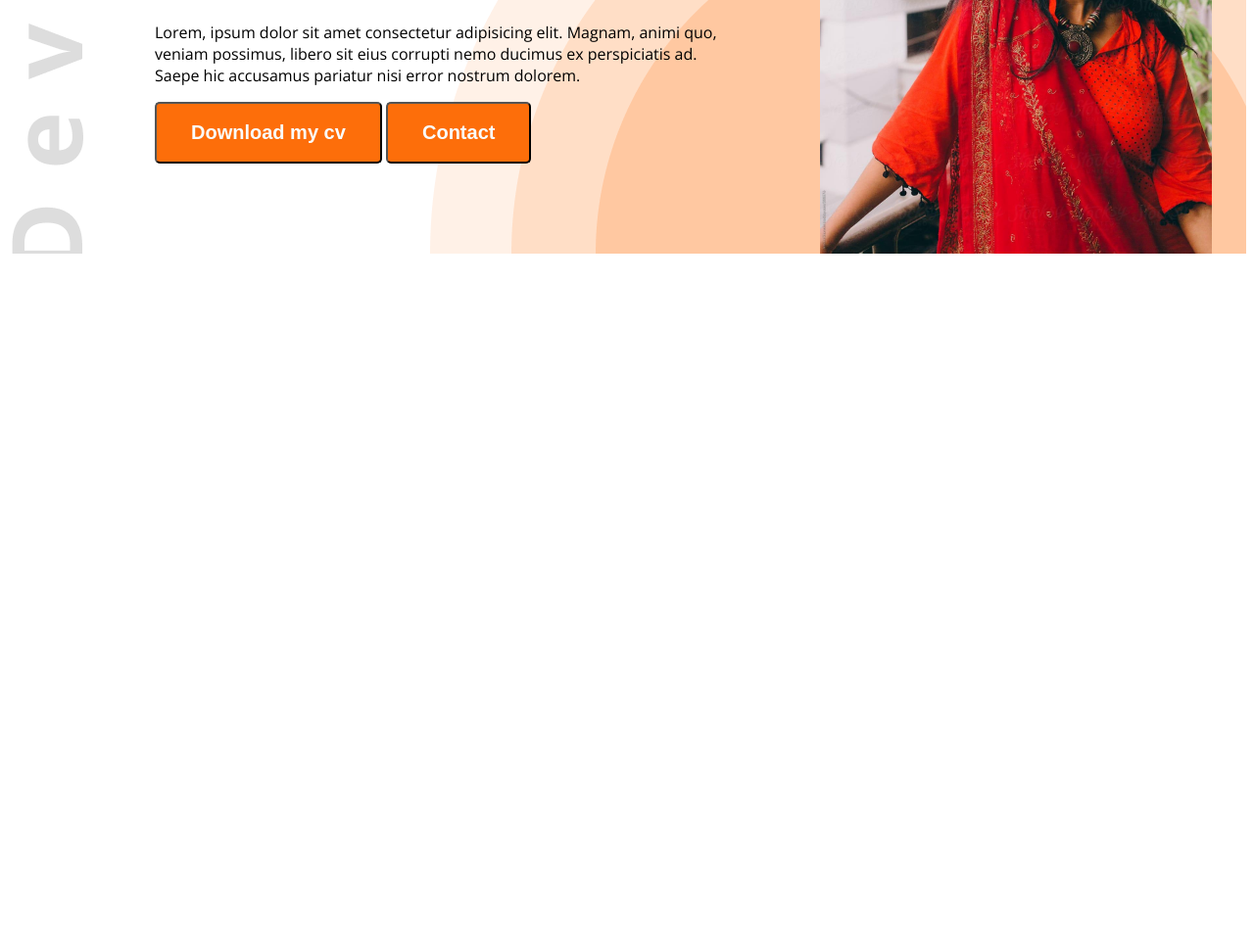
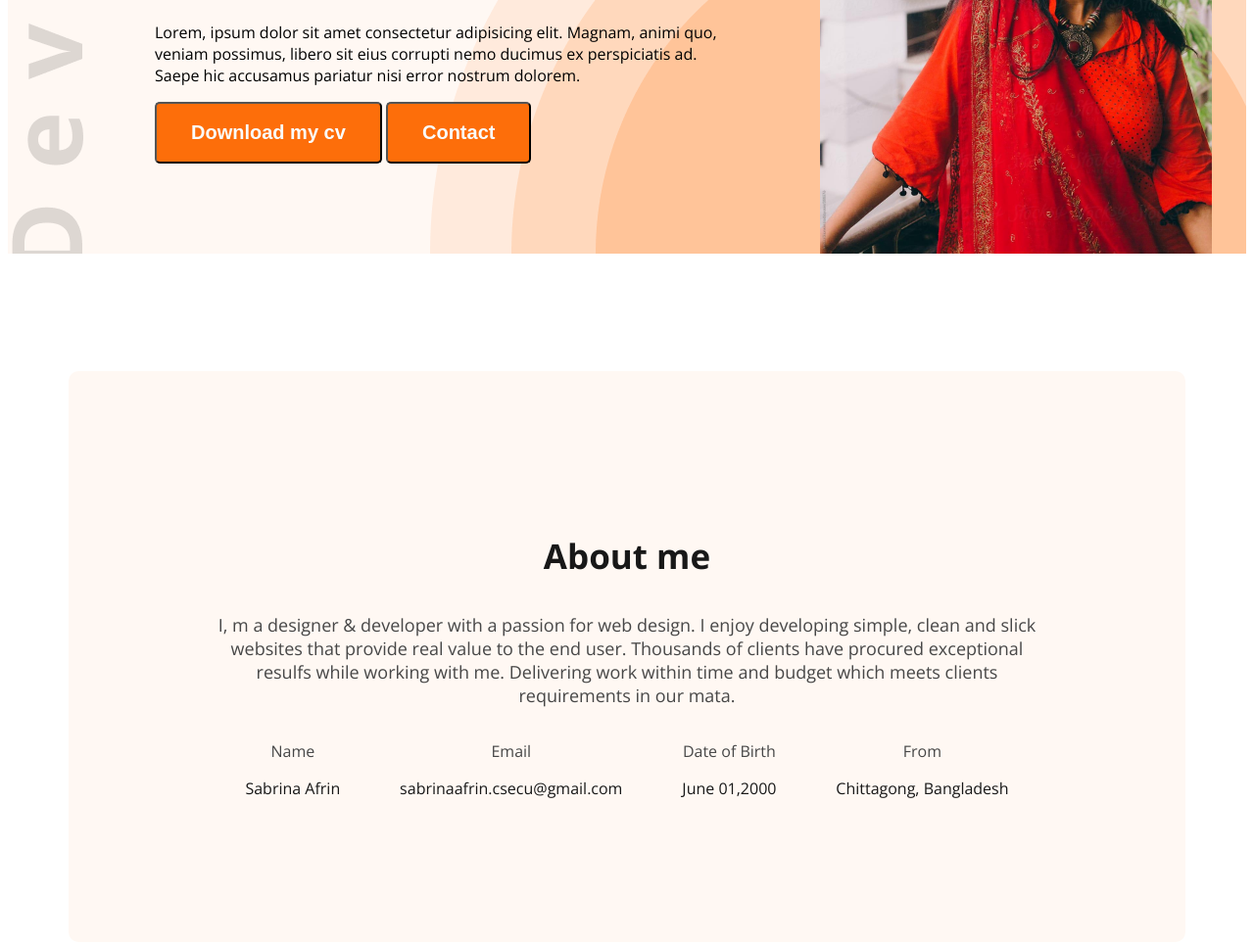
Before and after one commit to afrin764/webdeveloper-portfolio, a plain HTML site: page index.html in a window 1280 px wide. Shown: the part 500-1465 px from the top of the page at 98% size. Before the commit the page ends 800 px from the top, so only its background shows below. Drawn offline with nearby package versions, Linux system fonts and the light colour scheme.

Commit message:
added about me section

```diff
--- a/index.html
+++ b/index.html
@@ -10,7 +10,7 @@
     <link rel="stylesheet" href="style/portfolio.css">
 </head>
 <body class="open-sans-normal ">
-    <header class="header-content">
+    <header class="header-content secondary-bg">
         <nav>
             <h3 class="nav-title"> Sab<span class="text-primary">r</span>ina</h3>
             <ul>
@@ -46,6 +46,32 @@
 
     </header>
     <main>
+        <section class="about secondary-bg">
+            <h3 class="section-title dark-1">About me</h3>
+            <p class="section-description dark-2">I, m a designer & developer with a passion for web design. I enjoy developing simple, clean and
+                slick websites that provide real value to the end user. Thousands of clients have procured
+                exceptional resulfs while working with me. Delivering work within time and budget
+                which meets clients requirements in our mata.</p>
+                <div class="about-items">
+                    <div class="about-item">
+                        <p class="item-title">Name</p>
+                        <p class="item-description ">Sabrina Afrin</p>
+                    </div>
+                    <div class="about-item">
+                        <p class="item-title">Email</p>
+                        <p class="item-description">sabrinaafrin.csecu@gmail.com</p>
+                    </div>
+                    <div class="about-item">
+                        <p class="item-title">Date of Birth</p>
+                        <p class="item-description">June 01,2000</p>
+                    </div>
+                    <div class="about-item">
+                        <p class="item-title">From</p>
+                        <p class="item-description">Chittagong, Bangladesh</p>
+                    </div>
+                </div>
+
+        </section>
 
     </main>
     <footer>
--- a/style/portfolio.css
+++ b/style/portfolio.css
@@ -7,6 +7,9 @@
           "wdth" 100;
       }
 /*shared colour*/
+.secondary-bg{
+    background-color: #FFF8F3;
+}
 .text-primary{
     color: #FD6E0A;
 
@@ -28,6 +31,14 @@
 
 
 
+}
+.section-title{
+    font-size: 35px;
+    font-weight: bold;
+    color: #181818;
+}
+.section-description {
+    font-size: 18px;
 }
 /*header content*/
 .header-content{
@@ -83,3 +94,28 @@ nav li a {
 
 width: 400px;
 }
+/*main styles */
+main{
+    max-width: 1140px;
+    margin: 0px auto;
+}
+/*about styles*/
+.about {
+    text-align: center;
+    border-radius: 10px;
+    padding: 130px 150px;
+    margin-top: 120px;
+
+}
+.item-description {
+    font-weight: 600px;
+    color: #181818;
+    font: bolder;
+}
+.item-title {
+  color: #474747;
+}
+.about-items {
+    display: flex;
+    justify-content: space-around;
+}
```
